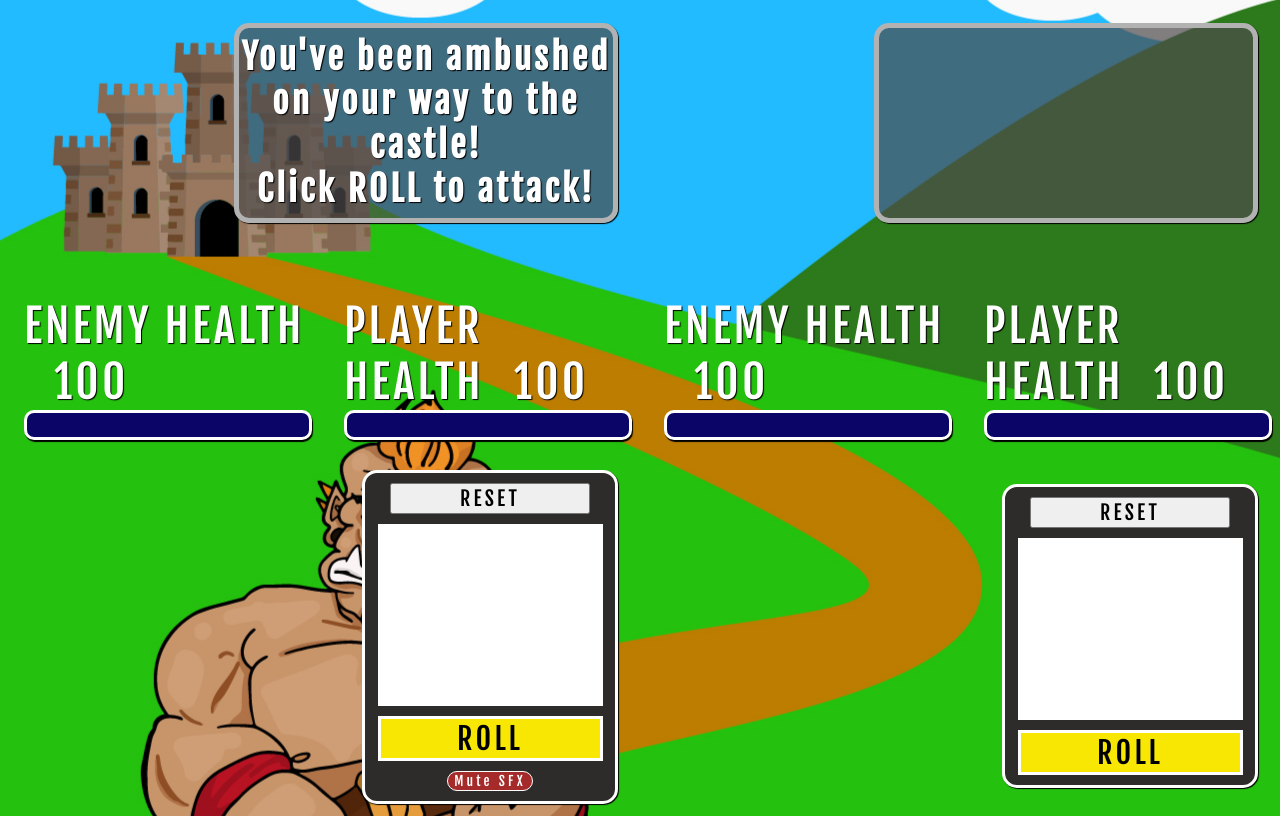
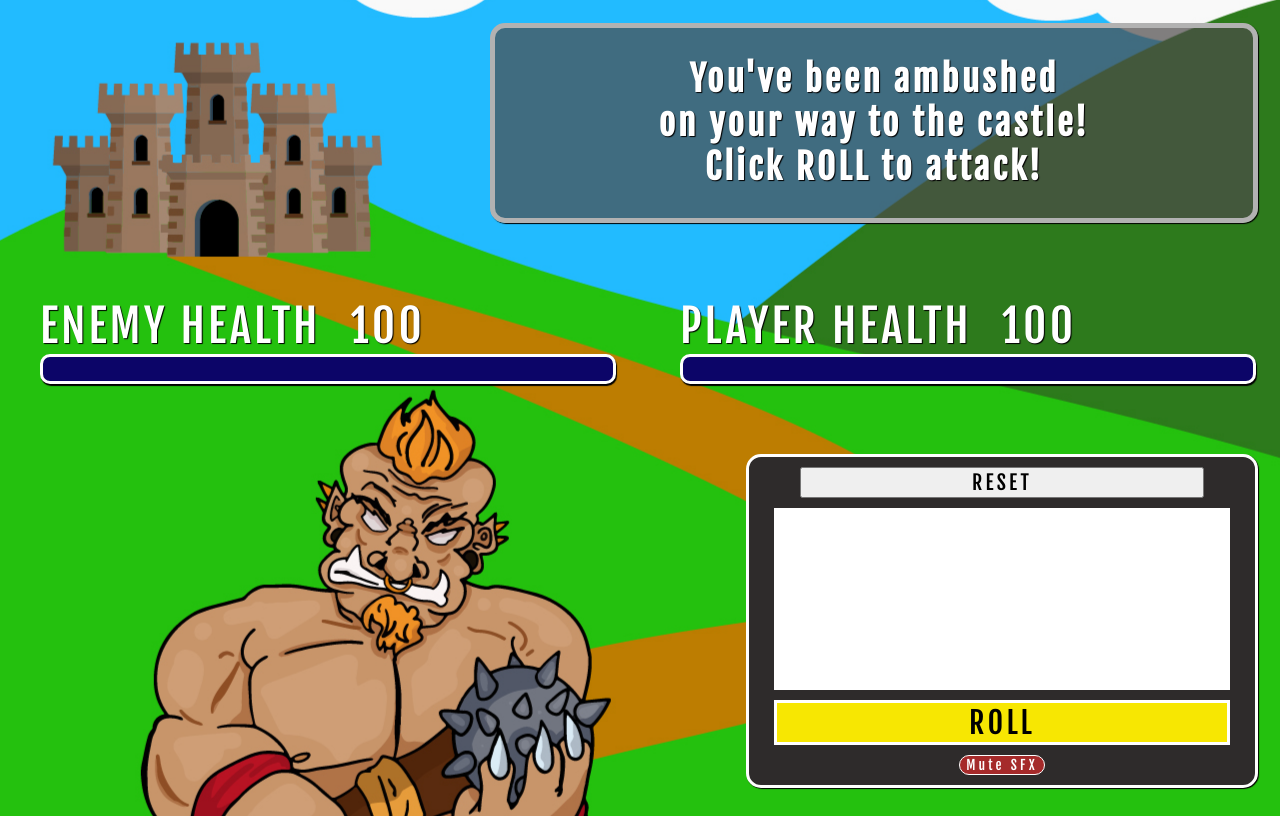
Before and after one commit to nsaltamachia/Dangers-and-Dice-Rolls, a plain HTML site: page index.html in a window 1280 px wide. Drawn offline with Linux system fonts and the light colour scheme.

Commit message:
fixes duplication bug

```diff
--- a/index.html
+++ b/index.html
@@ -1,16 +1,4 @@
 <!DOCTYPE html>
-<html lang="en">
-<head>
-    <meta charset="UTF-8">
-    <meta name="viewport" content="width=device-width, initial-scale=1.0">
-    <title>Document</title>
-    <link rel="stylesheet" href="style.css">
-
-    <link rel="preconnect" href="https://fonts.googleapis.com">
-    <link rel="preconnect" href="https://fonts.gstatic.com" crossorigin>
-    <link href="https://fonts.googleapis.com/css2?family=Fjalla+One&display=swap" rel="stylesheet">
-</head>
-<body><!DOCTYPE html>
 <html lang="en">
 <head>
     <meta charset="UTF-8">
@@ -66,36 +54,3 @@
     <script src="script.js"></script>
 </body>
 </html>
-
-
-
-    <main>
-        <section id="gameMessages">
-            <h3 class="message"></h3>
-        </section>
-        <section id="gameStats">
-            <div id="playerStats">
-                <p class="playerHealthText">PLAYER HEALTH<span id="pHealthNumber">100</span></p>
-                <div class="pHealthBar"></div>
-                <p id="playerRolls"></p>
-            </div>
-            <div id="computerStats">
-                <p class="computerHealthText">ENEMY HEALTH<span id="cHealthNumber">100</span></p>
-                <div class="cHealthBar"></div>
-                <p id="computerRolls"></p>
-            </div>
-
-
-        </section>
-        <section class="controlPanel">
-            <button id="resetButton">RESET</button>
-            <div class="rollDisplay">
-                <h1 id="rollReadout"></h1>
-            </div>
-            <button id="rollButton">ROLL</button>
-
-        </section>
-    </main>
-    <script src="script.js"></script>
-</body>
-</html>
--- a/style.css
+++ b/style.css
@@ -1,7 +1,7 @@
 * {
     box-sizing: border-box;
-  font-family: "Fjalla One", sans-serif;
-  letter-spacing: 0.25vw;
+    font-family: 'Fjalla One', sans-serif;
+    letter-spacing: .25vw;
     /* border: solid red 1px; */
 }
 
@@ -11,11 +11,12 @@ body {
     background-size: auto;
     display: flex;
     justify-content: center;
-  background-image: url("./Assets/RandomAttackBackground_desktop.jpg");
+    background-image: url('./Assets/RandomAttackBackground_desktop.jpg');
     background-position: 20% 60%;
 }
 
 main {
+
     display: flex;
     flex-direction: column;
     width: 100vw;
@@ -29,7 +30,7 @@ main {
     justify-content: center;
     align-items: center;
     margin: 15px;
-  background-color: rgba(78, 74, 74, 0.7);
+    background-color: rgba(78, 74, 74, .7);
     width: 60%;
     min-height: 25%;
     border: 5px solid rgb(178, 178, 178);
@@ -57,8 +58,7 @@ main {
     text-shadow: 1px 1px 1px black;
 }
 
-#playerStats,
-#computerStats {
+#playerStats, #computerStats {
     width: 45%;
     height: 100%;
 }
@@ -68,25 +68,14 @@ main {
 }
 
 @keyframes shakeAnimation {
-  0% {
-    transform: translateX(0);
-  }
-  25% {
-    transform: translateX(-5px);
-  }
-  50% {
-    transform: translateX(5px);
-  }
-  75% {
-    transform: translateX(-5px);
-  }
-  100% {
-    transform: translateX(0);
-  }
+  0% { transform: translateX(0); }
+  25% { transform: translateX(-5px); }
+  50% { transform: translateX(5px); }
+  75% { transform: translateX(-5px); }
+  100% { transform: translateX(0); }
 }
 
-.pHealthBar,
-.cHealthBar {
+.pHealthBar, .cHealthBar {
     border: 3px solid rgb(255, 255, 255);
     height: 30px;
     background-color: rgb(12, 5, 104);
@@ -95,15 +84,13 @@ main {
     box-shadow: 1px 2px 1px black;
 }
 
-.playerHealthText,
-.computerHealthText {
+.playerHealthText, .computerHealthText {
     font-size: 45px;
     color: white;
     margin: 0;
 }
 
-#pHealthNumber,
-#cHealthNumber {
+#pHealthNumber, #cHealthNumber {
     display: inline-block;
     position: relative;
     margin-left: 30px;
@@ -122,12 +109,12 @@ main {
 }
 
 .controlPanel {
-  background-color: rgb(46, 43, 43);
+    background-color:rgb(46, 43, 43);
     border: 3px solid rgb(255, 255, 255);
     display: flex;
     flex-direction: column;
     justify-content: center;
-  align-items: center;
+    align-items: center;;
     height: 50%;
     width: 40%;
     border-radius: 15px;
@@ -174,7 +161,7 @@ main {
 }
 
 #muteSound {
-  background-color: brown;
+    background-color:brown;
     color: white;
     border: solid white 1px;
     cursor: pointer;
```
Lines whose indentation alone changed are shown as unchanged.
